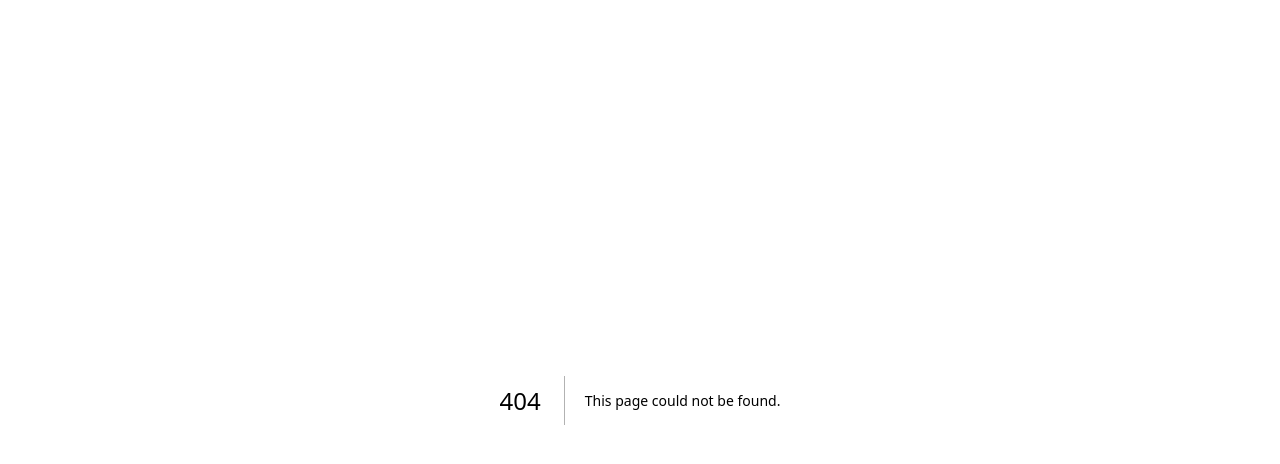
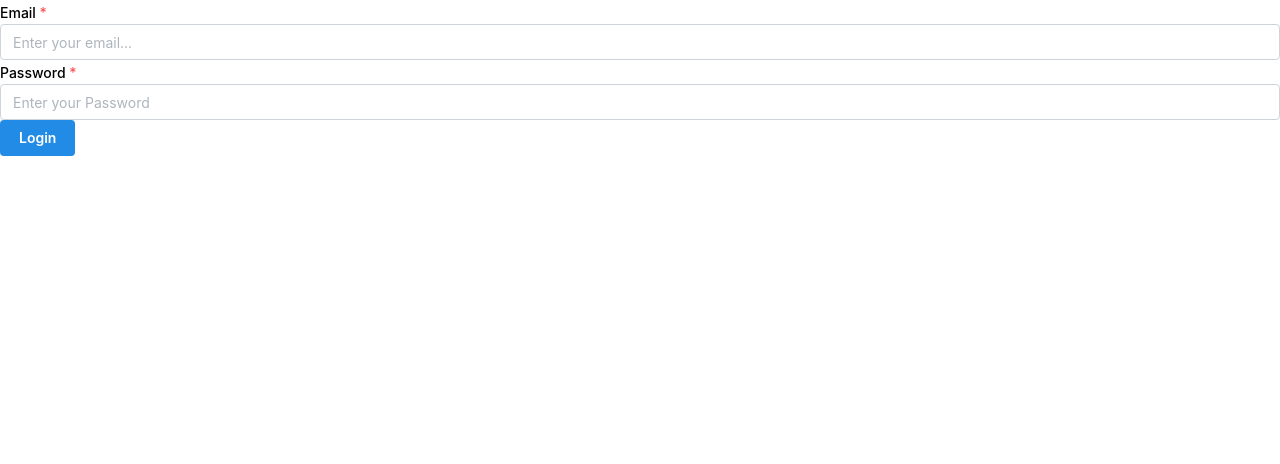
Before and after one commit to ks-rushik/form-auth, a Next.js app: page /auth in a window 1280 px wide. Before the commit this address had no page. Shown: the top 464 px of the page. Built offline with nearby package versions, Linux system fonts and the light colour scheme.

Commit message:
auth-login implemented

```diff
--- /dev/null
+++ b/src/app/auth/page.tsx
@@ -0,0 +1,7 @@
+import LoginForm from "../components/auth/LoginForm"
+
+const LoginPage = () => {
+    return <LoginForm/>
+}
+
+export default LoginPage
--- /dev/null
+++ b/src/app/components/auth/LoginForm.tsx
@@ -0,0 +1,66 @@
+"use client";
+import { z } from "zod";
+import FormField from "../forms/FormField";
+import FormGroup from "../forms/FormGroup";
+import BaseButton from "../ui/BaseButton";
+import BaseInput from "../ui/BaseInput";
+import { useForm } from "react-hook-form";
+import { zodResolver } from "@hookform/resolvers/zod";
+
+const loginSchema = z.object({
+  email: z.string().email("Invalid email format"),
+  password: z
+    .string()
+    .min(8, { message: 'Be at least 8 characters long' })
+    .regex(/[a-zA-Z]/, { message: 'Contain at least one letter.' })
+    .regex(/[0-9]/, { message: 'Contain at least one number.' })
+    .regex(/[^a-zA-Z0-9]/, {
+      message: 'Contain at least one special character.',
+    })
+});
+
+type LoginFormData = z.infer<typeof loginSchema>;
+
+const LoginForm = () => {
+  const {
+    register,
+    handleSubmit,
+    formState: { errors },
+  } = useForm<LoginFormData>({
+    resolver: zodResolver(loginSchema),
+  });
+
+  const onSubmit = (data: LoginFormData) => {
+    console.log("Login Data:", data);
+  };
+
+  return (
+    <form onSubmit={handleSubmit(onSubmit)} className="m-60">
+      <FormGroup>
+        <FormField label="Email" name="email" error={errors.email?.message}>
+          <BaseInput
+            {...register("email")}
+            placeholder="Enter your email..."
+            classNames={{ input: "w-52" }}
+          />
+        </FormField>
+        <FormField
+          label="Password"
+          name="password"
+          error={errors.password?.message}
+        >
+          <BaseInput
+            {...register("password")}
+            placeholder="Enter your Password"
+            classNames={{ input: "w-52" }}
+          />
+        </FormField>
+      </FormGroup>
+      <BaseButton type="submit" intent="success" classNames={{ root: "ml-4" }}>
+        Login
+      </BaseButton>
+    </form>
+  );
+};
+
+export default LoginForm;
```
Also changed, not shown: src/app/page.tsx (line endings or trailing spaces).
